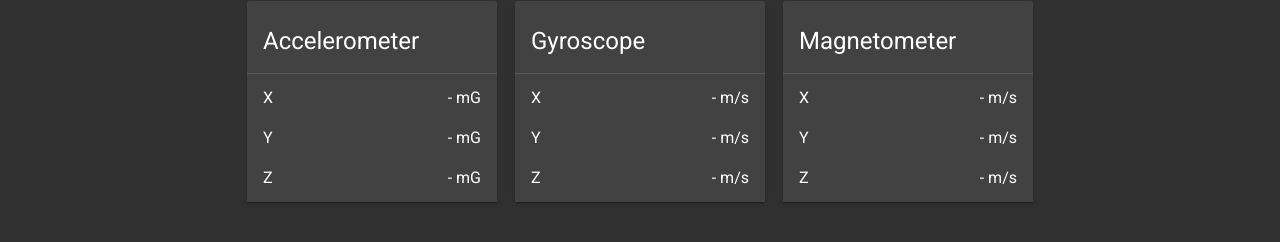
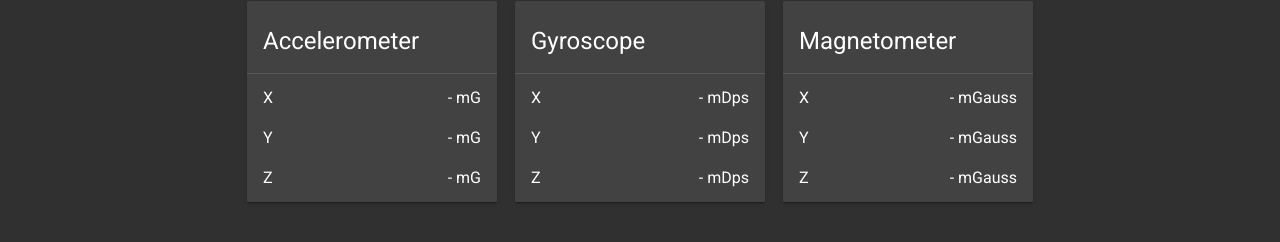
Before and after one commit to StudentOrganisationForAerospaceResearch/hamilton_launch_system, a Vue app in the folder hamilton_launch_board/: page /overview in a window 1280 px wide. Shown: the part 488-730 px from the top of the page. Built offline with nearby package versions, Linux system fonts and the light colour scheme; what vue-native-websocket would draw is missing.

Commit message:
unit changes

```diff
--- a/hamilton_launch_board/src/views/components/InertialMeasurementUnit.vue
+++ b/hamilton_launch_board/src/views/components/InertialMeasurementUnit.vue
@@ -37,19 +37,19 @@
         <v-list-tile>
           <v-list-tile-content class="subheading">X</v-list-tile-content>
           <v-list-tile-content class="align-end subheading" >
-            {{ accelGyroMagnetism.gyro.x }} m/s
+            {{ accelGyroMagnetism.gyro.x }} mDps
           </v-list-tile-content>
         </v-list-tile>
         <v-list-tile>
           <v-list-tile-content class="subheading">Y</v-list-tile-content>
           <v-list-tile-content class="align-end subheading" >
-            {{ accelGyroMagnetism.gyro.y }} m/s
+            {{ accelGyroMagnetism.gyro.y }} mDps
           </v-list-tile-content>
         </v-list-tile>
         <v-list-tile>
           <v-list-tile-content class="subheading">Z</v-list-tile-content>
           <v-list-tile-content class="align-end subheading" >
-            {{ accelGyroMagnetism.gyro.z }} m/s
+            {{ accelGyroMagnetism.gyro.z }} mDps
           </v-list-tile-content>
         </v-list-tile>
       </v-list>
@@ -64,19 +64,19 @@
         <v-list-tile>
           <v-list-tile-content class="subheading">X</v-list-tile-content>
           <v-list-tile-content class="align-end subheading" >
-            {{ accelGyroMagnetism.magneto.x }} m/s
+            {{ accelGyroMagnetism.magneto.x }} mGauss
           </v-list-tile-content>
         </v-list-tile>
         <v-list-tile>
           <v-list-tile-content class="subheading">Y</v-list-tile-content>
           <v-list-tile-content class="align-end subheading" >
-            {{ accelGyroMagnetism.magneto.y }} m/s
+            {{ accelGyroMagnetism.magneto.y }} mGauss
           </v-list-tile-content>
         </v-list-tile>
         <v-list-tile>
           <v-list-tile-content class="subheading">Z</v-list-tile-content>
           <v-list-tile-content class="align-end subheading" >
-            {{ accelGyroMagnetism.magneto.z }} m/s
+            {{ accelGyroMagnetism.magneto.z }} mGauss
           </v-list-tile-content>
         </v-list-tile>
       </v-list>
```
